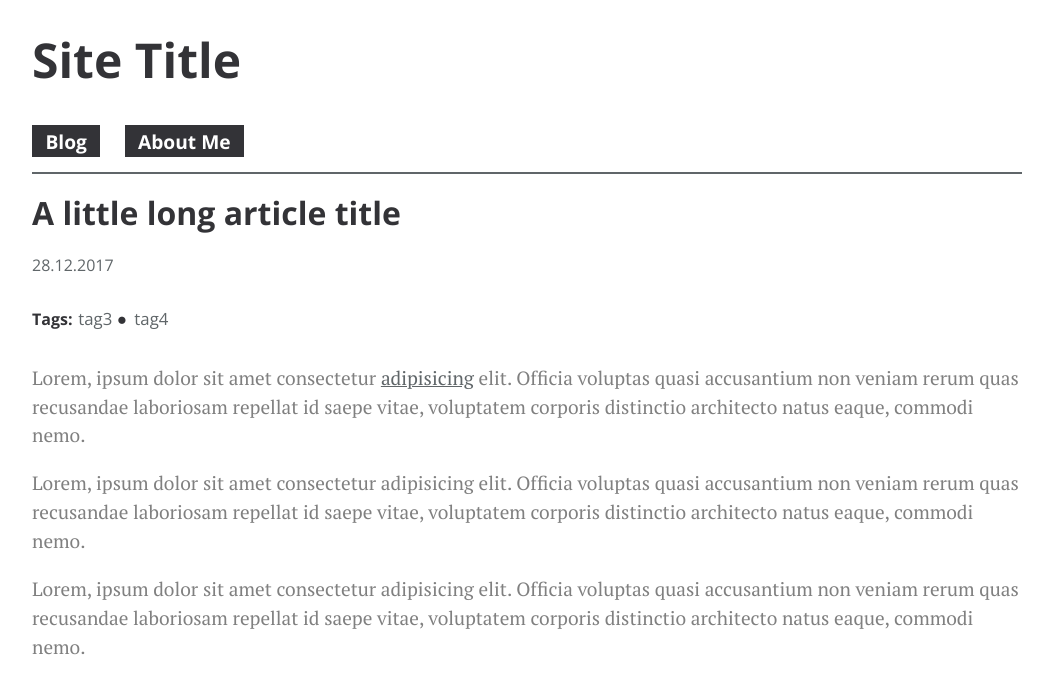
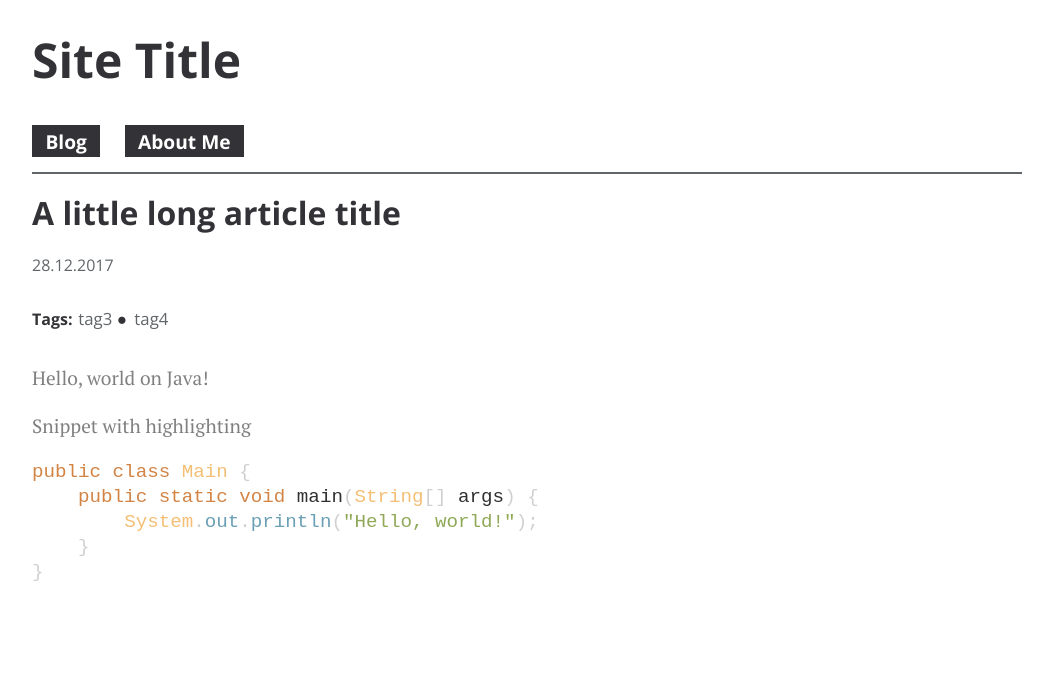
Before and after one commit to chalatz/a-jekyll-blog, a Jekyll site: the page built from _posts/2017-12-28-a-little-long-article-title.markdown, in a window 1280 px wide. Shown: the top 694 px of the page, without its empty margins (113-1162 px from the left). Built offline with Jekyll 4.4.1, drawn with Linux system fonts in a browser that asks for light colours.

Commit message:
Added syntax

````diff
--- a/_config.yml
+++ b/_config.yml
@@ -34,6 +34,8 @@ paginate_path: "/blog/page/:num/"
 # Build settings
 markdown: kramdown
 
+highlighter: rouge
+
 plugins:
   - jekyll-feed
   - github-pages
--- a/_posts/2017-12-28-a-little-long-article-title.markdown
+++ b/_posts/2017-12-28-a-little-long-article-title.markdown
@@ -7,8 +7,14 @@ tags:
     - tag4
 ---
 
-Lorem, ipsum dolor sit amet consectetur [adipisicing](#) elit. Officia voluptas quasi accusantium non veniam rerum quas recusandae laboriosam repellat id saepe vitae, voluptatem corporis distinctio architecto natus eaque, commodi nemo.
+Hello, world on Java!
 
-Lorem, ipsum dolor sit amet consectetur adipisicing elit. Officia voluptas quasi accusantium non veniam rerum quas recusandae laboriosam repellat id saepe vitae, voluptatem corporis distinctio architecto natus eaque, commodi nemo.
+Snippet with highlighting
 
-Lorem, ipsum dolor sit amet consectetur adipisicing elit. Officia voluptas quasi accusantium non veniam rerum quas recusandae laboriosam repellat id saepe vitae, voluptatem corporis distinctio architecto natus eaque, commodi nemo.
+```java
+public class Main {
+    public static void main(String[] args) {
+        System.out.println("Hello, world!");
+    }
+}
+```
--- /dev/null
+++ b/_sass/syntax.scss
@@ -0,0 +1,77 @@
+.highlight table td { padding: 5px; }
+.highlight table pre { margin: 0; }
+.highlight, .highlight .w {
+  color: #303030;
+}
+.highlight .err {
+  color: #151515;
+  background-color: #ac4142;
+}
+.highlight .c, .highlight .cd, .highlight .cm, .highlight .c1, .highlight .cs {
+  color: #505050;
+}
+.highlight .cp {
+  color: #f4bf75;
+}
+.highlight .nt {
+  color: #f4bf75;
+}
+.highlight .o, .highlight .ow {
+  color: #d0d0d0;
+}
+.highlight .p, .highlight .pi {
+  color: #d0d0d0;
+}
+.highlight .gi {
+  color: #90a959;
+}
+.highlight .gd {
+  color: #ac4142;
+}
+.highlight .gh {
+  color: #6a9fb5;
+  background-color: #151515;
+  font-weight: bold;
+}
+.highlight .k, .highlight .kn, .highlight .kp, .highlight .kr, .highlight .kv {
+  color: #aa759f;
+}
+.highlight .kc {
+  color: #d28445;
+}
+.highlight .kt {
+  color: #d28445;
+}
+.highlight .kd {
+  color: #d28445;
+}
+.highlight .s, .highlight .sb, .highlight .sc, .highlight .sd, .highlight .s2, .highlight .sh, .highlight .sx, .highlight .s1 {
+  color: #90a959;
+}
+.highlight .sr {
+  color: #75b5aa;
+}
+.highlight .si {
+  color: #8f5536;
+}
+.highlight .se {
+  color: #8f5536;
+}
+.highlight .nn {
+  color: #f4bf75;
+}
+.highlight .nc {
+  color: #f4bf75;
+}
+.highlight .no {
+  color: #f4bf75;
+}
+.highlight .na {
+  color: #6a9fb5;
+}
+.highlight .m, .highlight .mf, .highlight .mh, .highlight .mi, .highlight .il, .highlight .mo, .highlight .mb, .highlight .mx {
+  color: #90a959;
+}
+.highlight .ss {
+  color: #90a959;
+}
--- a/assets/main.scss
+++ b/assets/main.scss
@@ -5,6 +5,7 @@
 @import "normalize";
 @import "vars";
 @import "typography";
+@import "syntax";
 @import "layout";
 @import "tables";
 @import "helpers";
````
